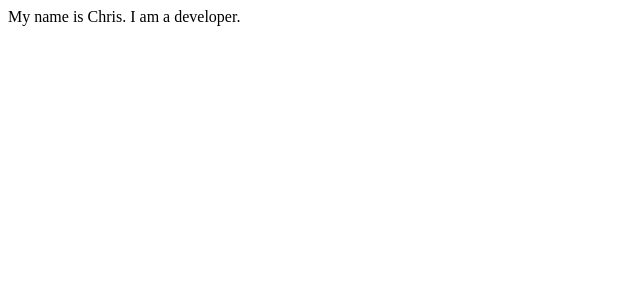
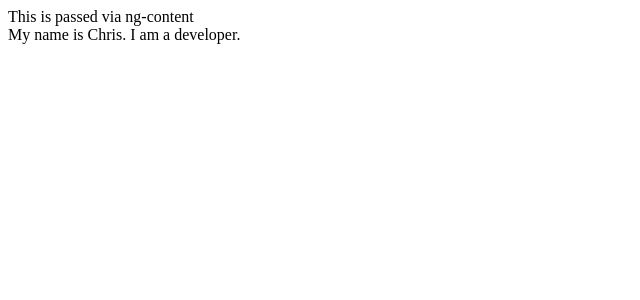
Before and after one commit to swiss-chris/angular-handlebars, an Angular app: page / in a window 1280 px wide. Shown: the top 300 px of the page, without its empty margins (0-640 px from the left). Built offline with nearby package versions, Linux system fonts and the light colour scheme.

Commit message:
4 files modified

```diff
--- a/package.json
+++ b/package.json
@@ -11,6 +11,7 @@
     "@angular/platform-browser": "^13.2.0",
     "@angular/platform-browser-dynamic": "^13.2.0",
     "@angular/router": "^13.2.0",
+    "handlebars": "^4.7.7",
     "rxjs": "^7.5.2",
     "tslib": "^2.3.1",
     "zone.js": "^0.11.4"
--- a/src/app/app.component.html
+++ b/src/app/app.component.html
@@ -1,7 +1,15 @@
-<app-my-container [data]="{ name: 'Chris', occupation: 'developer' }">
+<app-my-container
+  [data]="{ name: 'Chris', occupation: 'developer' }"
+  [template]="{
+    html: '<div>
+    	Your name is {{data.name}}. You are a {{data.occupation}}.
+    </div>'
+  }"
+>
   <script id="handlebars-demo" type="text/x-handlebars-template">
     <div>
     	Your name is {{data.name}}. You are a {{data.occupation}}.
     </div>
   </script>
+  <div>This is passed via ng-content</div>
 </app-my-container>
--- a/src/app/app.component.ts
+++ b/src/app/app.component.ts
@@ -3,8 +3,8 @@ import { Component, VERSION } from '@angular/core';
 @Component({
   selector: 'my-app',
   templateUrl: './app.component.html',
-  styleUrls: [ './app.component.css' ]
+  styleUrls: ['./app.component.css'],
 })
-export class AppComponent  {
+export class AppComponent {
   name = 'Angular ' + VERSION.major;
 }
--- a/src/app/components/my-container/my-container.component.ts
+++ b/src/app/components/my-container/my-container.component.ts
@@ -5,8 +5,13 @@ import { Component, Input, OnInit } from '@angular/core';
   templateUrl: './my-container.component.html',
   styleUrls: ['./my-container.component.css'],
 })
-export class MyContainerComponent {
+export class MyContainerComponent implements OnInit {
   constructor() {}
 
   @Input() data: { name: string; occupation: string };
+  @Input() template: { html: string };
+
+  ngOnInit() {
+    console.log(this.template.html);
+  }
 }
```
